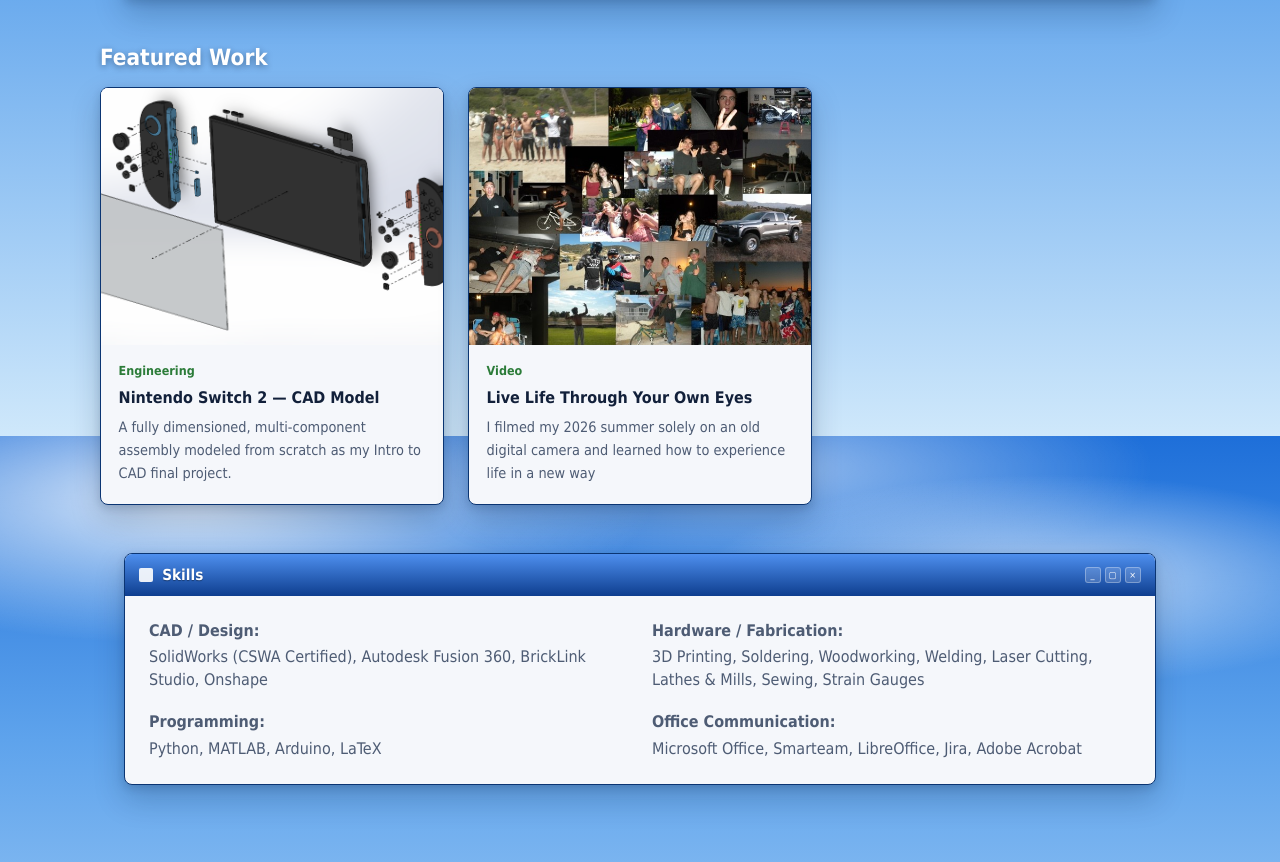
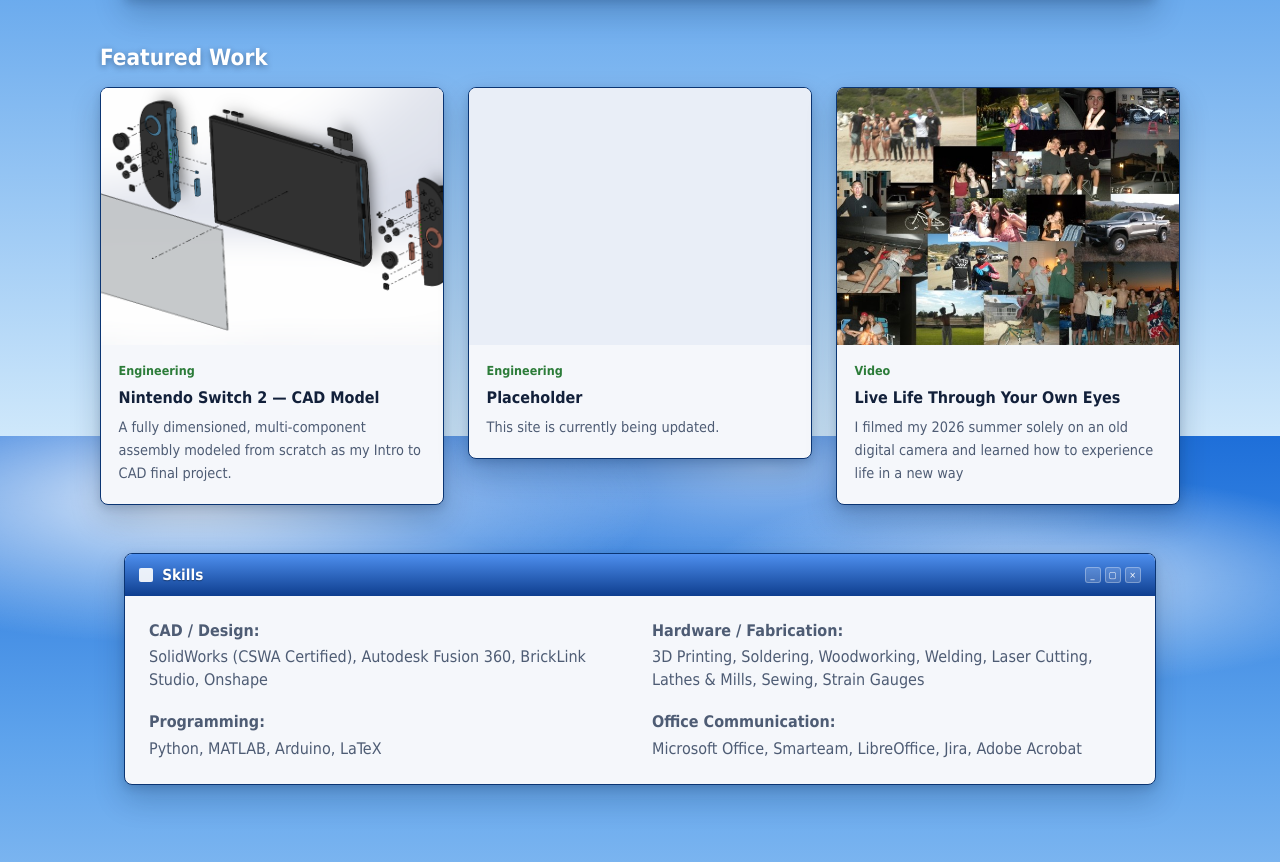
Before and after one commit to sho3b0x/2ndtry, a plain HTML site: page index.html in a window 1280 px wide. Shown: the part 1164-2026 px from the top of the page. Drawn offline with Linux system fonts and the light colour scheme.

Commit message:
Revise sections in index.html for Engineering
Updated content for the Engineering section and removed the Writing section.

```diff
--- a/index.html
+++ b/index.html
@@ -160,20 +160,20 @@
           </div>
         </div>
       </a>
-<!--
-      <a class="trifold__card" href="writing.html">
+
+      <a class="trifold__card" href="projects.html">
         <div class="win">
-          <div class="trifold__media trifold__media--placeholder">
-            <svg viewBox="0 0 24 24" fill="none" stroke="currentColor" stroke-width="1.5" stroke-linecap="round" stroke-linejoin="round"><path d="M7 3h7l5 5v13H7z"/><path d="M14 3v5h5"/><path d="M9 13h6M9 17h6"/></svg>
+          <div class="trifold__media"><!--
+            <img src="assets/img/switch2-exploded-render.png" alt="Exploded SolidWorks render of the Nintendo Switch 2 CAD model"> -->
           </div>
           <div class="trifold__body">
-            <div class="trifold__kicker">Writing</div>
-            <div class="trifold__title">A collection of pieces I have written</div>
-            <p class="trifold__desc">Check out my blog post on private flight or one of my short stories.</p>
+            <div class="trifold__kicker">Engineering</div>
+            <div class="trifold__title">Placeholder</div>
+            <p class="trifold__desc">This site is currently being updated.</p>
           </div>
         </div>
       </a>
--->
+
       <a class="trifold__card" href="video.html">
         <div class="win">
           <div class="trifold__media trifold__media--placeholder">
```
